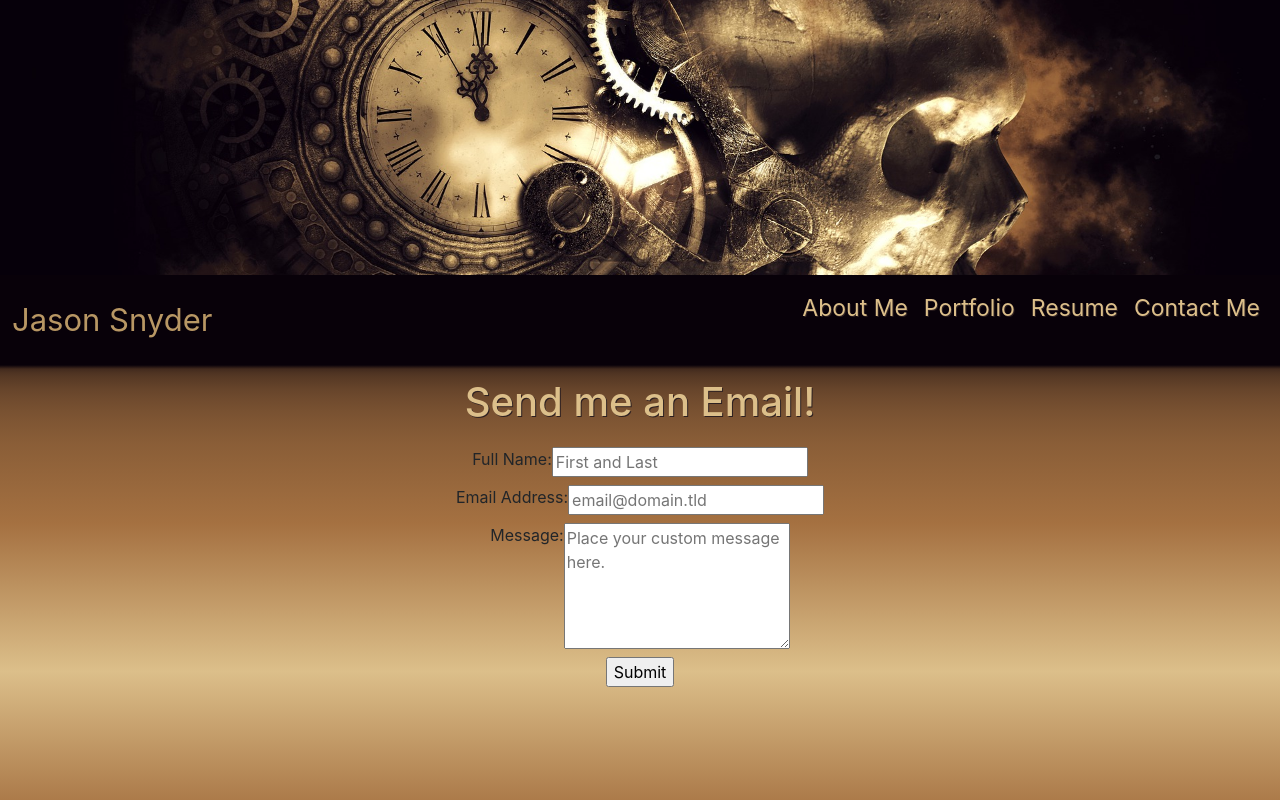
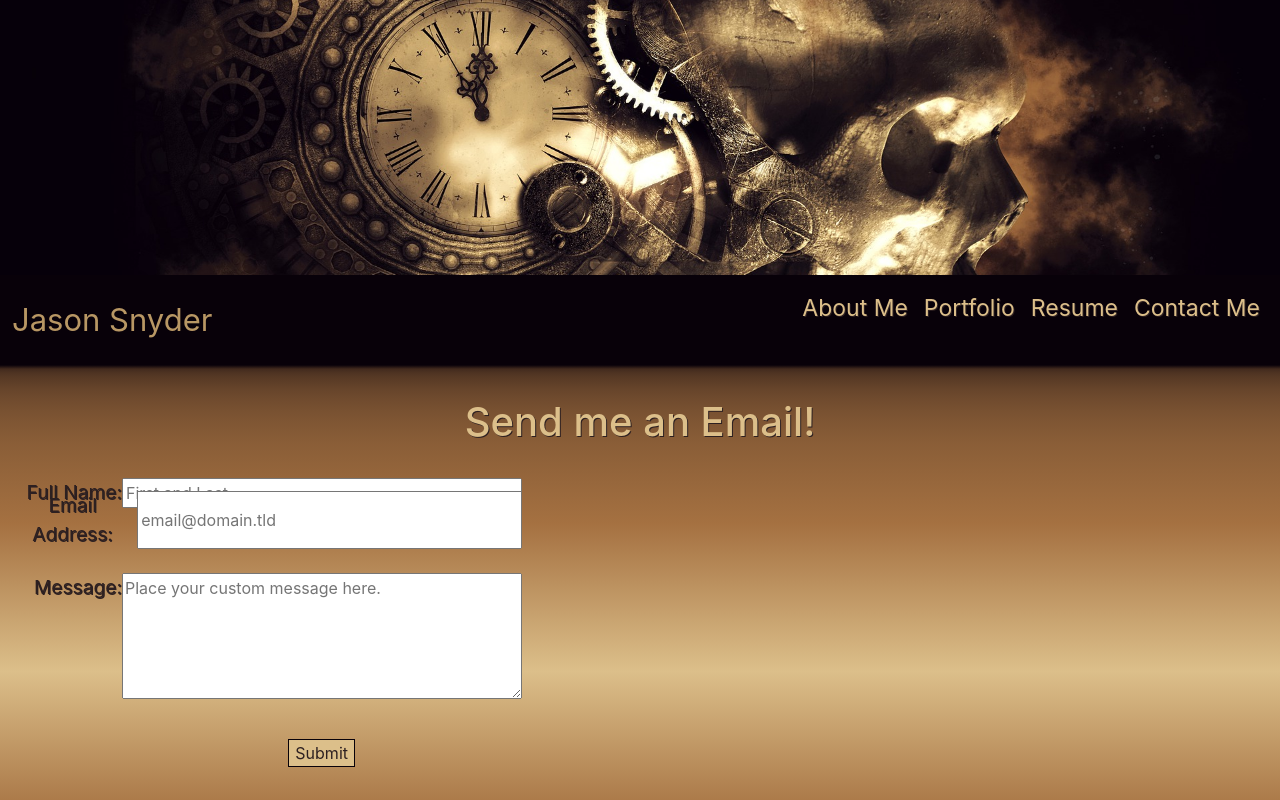
Before and after one commit to jsnyder159/react-portfolio, a React (Create React App) app in the folder portfolio/: page /contact in a window 1280 px wide. Shown: the top 800 px of the page. Built offline with nearby package versions, Linux system fonts and the light colour scheme; the HTML template or start-up script is replaced by a standard one.

Commit message:
updated contact me form + styles

```diff
--- a/portfolio/src/components/pages/contact/Contact.js
+++ b/portfolio/src/components/pages/contact/Contact.js
@@ -1,5 +1,5 @@
 import React from 'react';
-import { ValidationError, useForm } from '@formspree/react';
+import { useForm } from '@formspree/react';
 import './contact.css'
 
 
@@ -10,26 +10,23 @@ function ContactForm() {
     }
     return (
         <form onSubmit={handleSubmit} className="contactForm " id="fs-frm" name="simple-contact-form" acceptCharset="utf-8" action="https://formspree.io/f/{form_id}" method="post">
-            <fieldset id="fs-frm-inputs">
+            <fieldset id="fs-frm-inputs" className="formField m-auto">
                 <h1>Send me an Email!</h1>
-                    <div className=" contact-item d-flex justify-content-center align-content-center m-2">
+                    <div className="enterName contact-item d-flex justify-content-center align-content-center m-2">
                         <label htmlFor="full-name">Full Name:</label>
-                        <input type="text" name="name" id="full-name" placeholder="First and Last" required=""></input>
-                        <ValidationError field="full-name" errors={state.errors} />
+                        <input className="nameInput" type="text" name="name" id="full-name" placeholder="First and Last" required="Please enter your name." ></input>
                     </div>
-                    <div className="contact-item d-flex justify-content-center align-content-center m-2">
+                    <div className="enterEmail contact-item d-flex justify-content-center align-content-center m-2">
                         <label htmlFor="email-address">Email Address:</label>
-                        <input type="email" name="_replyto" id="email-address" placeholder="email@domain.tld" required=""></input>
-                        <ValidationError field="email-address" errors={state.errors} />
+                        <input className="emailInput" type="email" name="_replyto" id="email-address" placeholder="email@domain.tld" required=" Please enter an email address." ></input>
                     </div>
-                    <div className="contact-item d-flex justify-content-center align-content-center m-2">
+                    <div className="enterMessage contact-item d-flex justify-content-center align-content-center m-2">
                         <label htmlFor="message">Message:</label>
-                        <textarea rows="5" name="message" id="message" placeholder="Place your custom message here." required=""></textarea>
+                        <textarea className="messageBox" rows="5" name="message" id="message" placeholder="Place your custom message here." required=" Please enter a message."></textarea>
                         <input type="hidden" name="_subject" id="email-subject" value="Contact Form Submission"></input>
-                        <ValidationError field="message" errors={state.errors} />
                     </div>
-                    <div className="d-flex justify-content-center align-content-center">
-                        <input type="submit" value="Submit"></input>
+                    <div className="enterSubmit d-flex justify-content-center align-content-center">
+                        <input className="submitBtn" type="submit" value="Submit"></input>
                     </div>
             </fieldset>
         </form >
--- a/portfolio/src/components/pages/contact/contact.css
+++ b/portfolio/src/components/pages/contact/contact.css
@@ -5,3 +5,57 @@
     background: linear-gradient(var(--xik), 2%, var(--copper), var(--gold), var(--copper), var(--xik));
 
 }
+
+.formField {
+    padding-top: 20px;
+    position: relative;
+
+}
+
+.enterName {
+    position:absolute;
+    top: 105px;
+    right: 750px;
+}
+
+.nameInput {
+    width: 400px;
+}
+
+.enterEmail {
+    position:absolute;
+    bottom: -90px;
+    right: 750px;
+}
+
+.emailInput {
+    width: 400px;
+}
+
+.enterMessage {
+    position: absolute;
+    bottom: -240px;
+    right: 750px;
+}
+
+.messageBox {
+    width:400px;
+}
+
+.enterSubmit {
+    position:absolute;
+    bottom: -300px;
+    right: 925px;
+}
+
+label {
+    color: var(--blkCoffe);
+    text-shadow: 1px 1px var(--blkCoffe);
+    font-size:larger;
+}
+
+.submitBtn {
+    color: var(--blkCoffe);
+    background-color: var(--gold);
+    border: 1px solid var(--xik)
+}
```
